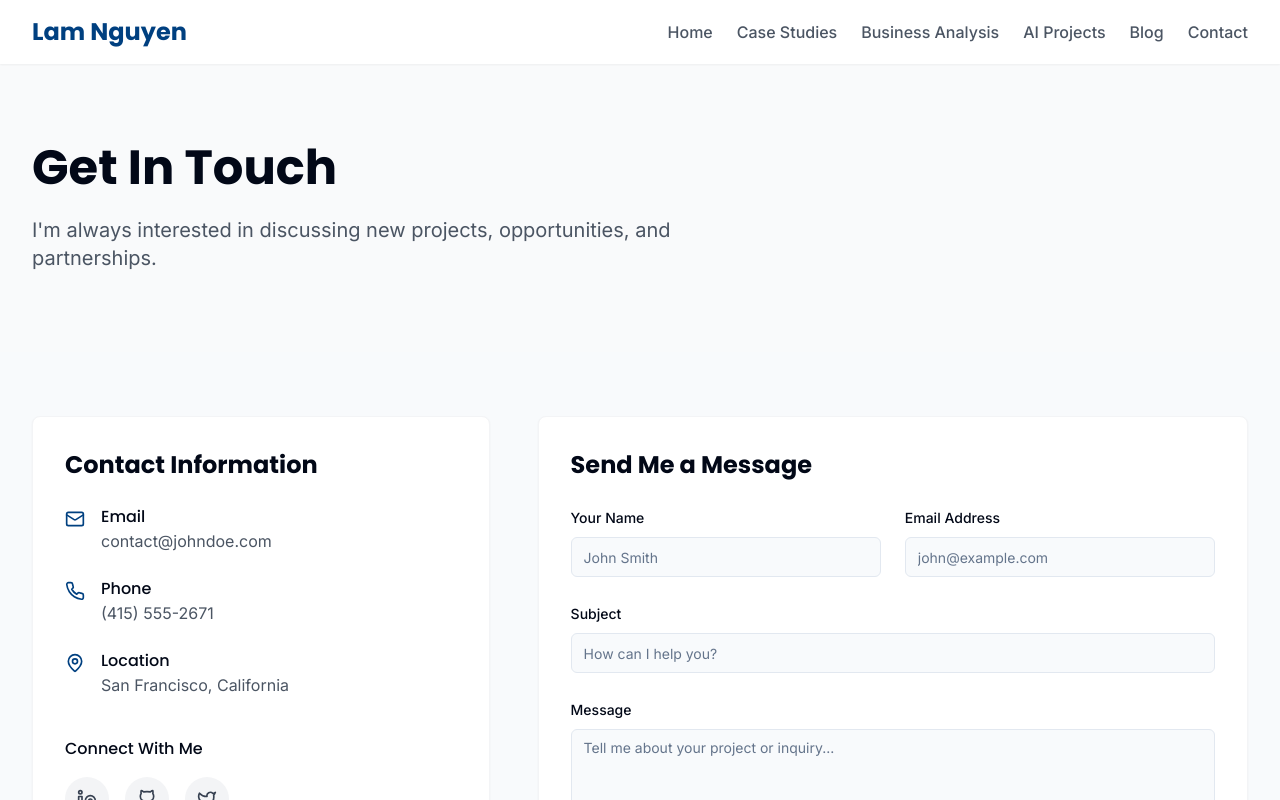
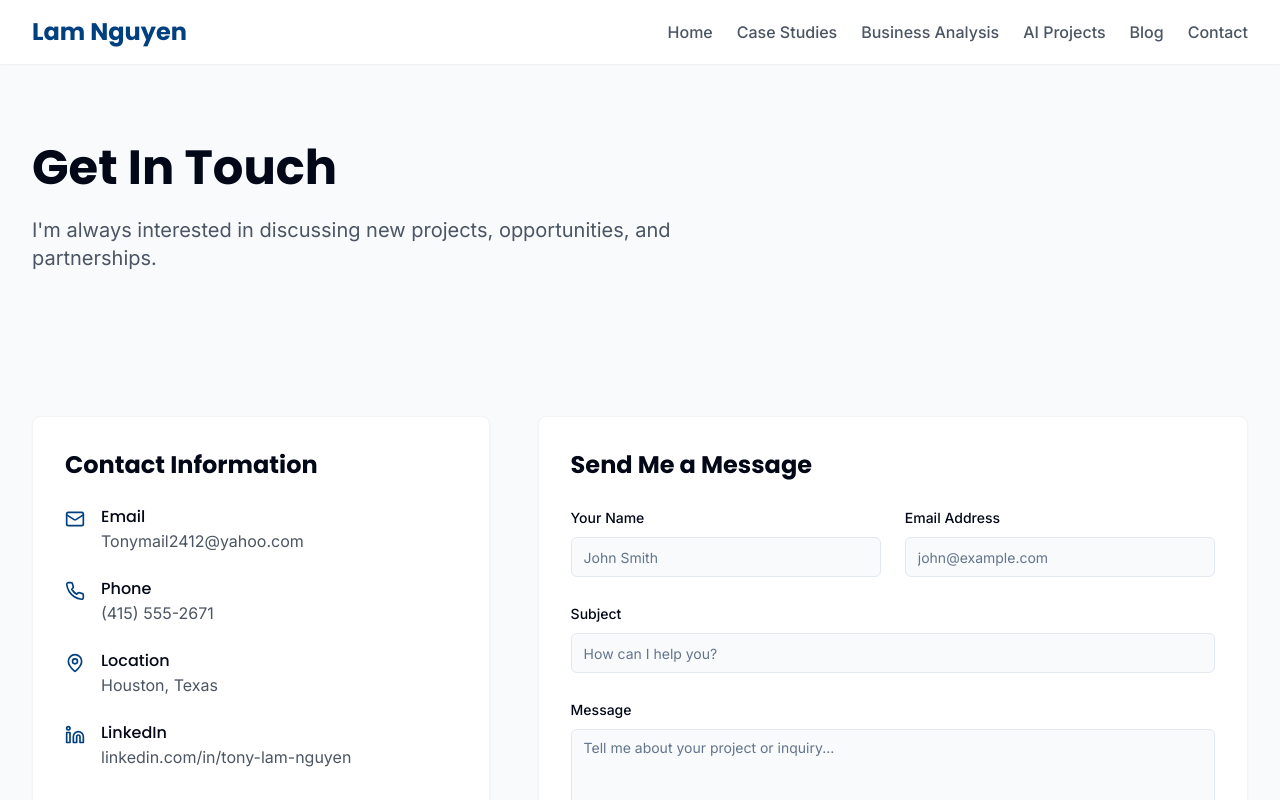
Before and after one commit to Tonyprojects2412/Tony-Lam-Nguyen, a React (Vite) app: page /contact in a window 1280 px wide. Shown: the top 800 px of the page. Built offline with nearby package versions, Linux system fonts and the light colour scheme.

Commit message:
Add LinkedIn profile to contact
Update contact information with LinkedIn profile URL.

```diff
--- a/src/components/layout/Footer.tsx
+++ b/src/components/layout/Footer.tsx
@@ -1,5 +1,7 @@
+
 import { Link } from "react-router-dom";
 import { Linkedin, Github, Mail, Twitter } from "lucide-react";
+
 const Footer = () => {
   const currentYear = new Date().getFullYear();
   return <footer className="bg-gray-50 text-gray-600 pt-16 pb-8">
@@ -13,7 +15,7 @@ const Footer = () => {
 
           </p>
             <div className="flex space-x-4">
-              <a href="https://linkedin.com" target="_blank" rel="noopener noreferrer" className="text-gray-400 hover:text-primary transition-colors">
+              <a href="https://linkedin.com/in/tony-lam-nguyen" target="_blank" rel="noopener noreferrer" className="text-gray-400 hover:text-primary transition-colors">
                 <Linkedin size={20} />
               </a>
               <a href="https://github.com" target="_blank" rel="noopener noreferrer" className="text-gray-400 hover:text-primary transition-colors">
@@ -22,7 +24,7 @@ const Footer = () => {
               <a href="https://twitter.com" target="_blank" rel="noopener noreferrer" className="text-gray-400 hover:text-primary transition-colors">
                 <Twitter size={20} />
               </a>
-              <a href="mailto:contact@lamnguyen.com" className="text-gray-400 hover:text-primary transition-colors">
+              <a href="mailto:Tonymail2412@yahoo.com" className="text-gray-400 hover:text-primary transition-colors">
                 <Mail size={20} />
               </a>
             </div>
@@ -65,10 +67,15 @@ const Footer = () => {
                 </Link>
               </li>
               <li>
-                <a href="mailto:contact@lamnguyen.com" className="hover:text-primary transition-colors">Tonymail2412@yahoo.com</a>
+                <a href="mailto:Tonymail2412@yahoo.com" className="hover:text-primary transition-colors">Tonymail2412@yahoo.com</a>
               </li>
               <li>
-                <p>Houston,TX</p>
+                <p>Houston, TX</p>
+              </li>
+              <li>
+                <a href="https://linkedin.com/in/tony-lam-nguyen" target="_blank" rel="noopener noreferrer" className="hover:text-primary transition-colors">
+                  linkedin.com/in/tony-lam-nguyen
+                </a>
               </li>
             </ul>
           </div>
--- a/src/pages/Contact.tsx
+++ b/src/pages/Contact.tsx
@@ -35,8 +35,8 @@ const Contact = () => {
                       <Mail className="h-5 w-5 text-primary mt-1 mr-4" />
                       <div>
                         <h3 className="font-medium">Email</h3>
-                        <a href="mailto:contact@johndoe.com" className="text-gray-600 hover:text-primary">
-                          contact@johndoe.com
+                        <a href="mailto:Tonymail2412@yahoo.com" className="text-gray-600 hover:text-primary">
+                          Tonymail2412@yahoo.com
                         </a>
                       </div>
                     </div>
@@ -55,7 +55,17 @@ const Contact = () => {
                       <MapPin className="h-5 w-5 text-primary mt-1 mr-4" />
                       <div>
                         <h3 className="font-medium">Location</h3>
-                        <p className="text-gray-600">San Francisco, California</p>
+                        <p className="text-gray-600">Houston, Texas</p>
+                      </div>
+                    </div>
+
+                    <div className="flex items-start">
+                      <Linkedin className="h-5 w-5 text-primary mt-1 mr-4" />
+                      <div>
+                        <h3 className="font-medium">LinkedIn</h3>
+                        <a href="https://linkedin.com/in/tony-lam-nguyen" target="_blank" rel="noopener noreferrer" className="text-gray-600 hover:text-primary">
+                          linkedin.com/in/tony-lam-nguyen
+                        </a>
                       </div>
                     </div>
                   </div>
@@ -64,7 +74,7 @@ const Contact = () => {
                     <h3 className="font-medium mb-4">Connect With Me</h3>
                     <div className="flex space-x-4">
                       <a
-                        href="https://linkedin.com"
+                        href="https://linkedin.com/in/tony-lam-nguyen"
                         target="_blank"
                         rel="noopener noreferrer"
                         className="bg-gray-100 p-3 rounded-full hover:bg-gray-200 transition-colors"
@@ -116,7 +126,7 @@ const Contact = () => {
                 and strategic advisory roles. Let's discuss how I can help your organization.
               </p>
               <a
-                href="mailto:contact@johndoe.com"
+                href="mailto:Tonymail2412@yahoo.com"
                 className="inline-block bg-white text-primary font-medium px-6 py-3 rounded-md hover:bg-gray-100 transition-colors"
               >
                 Email Me Directly
```
